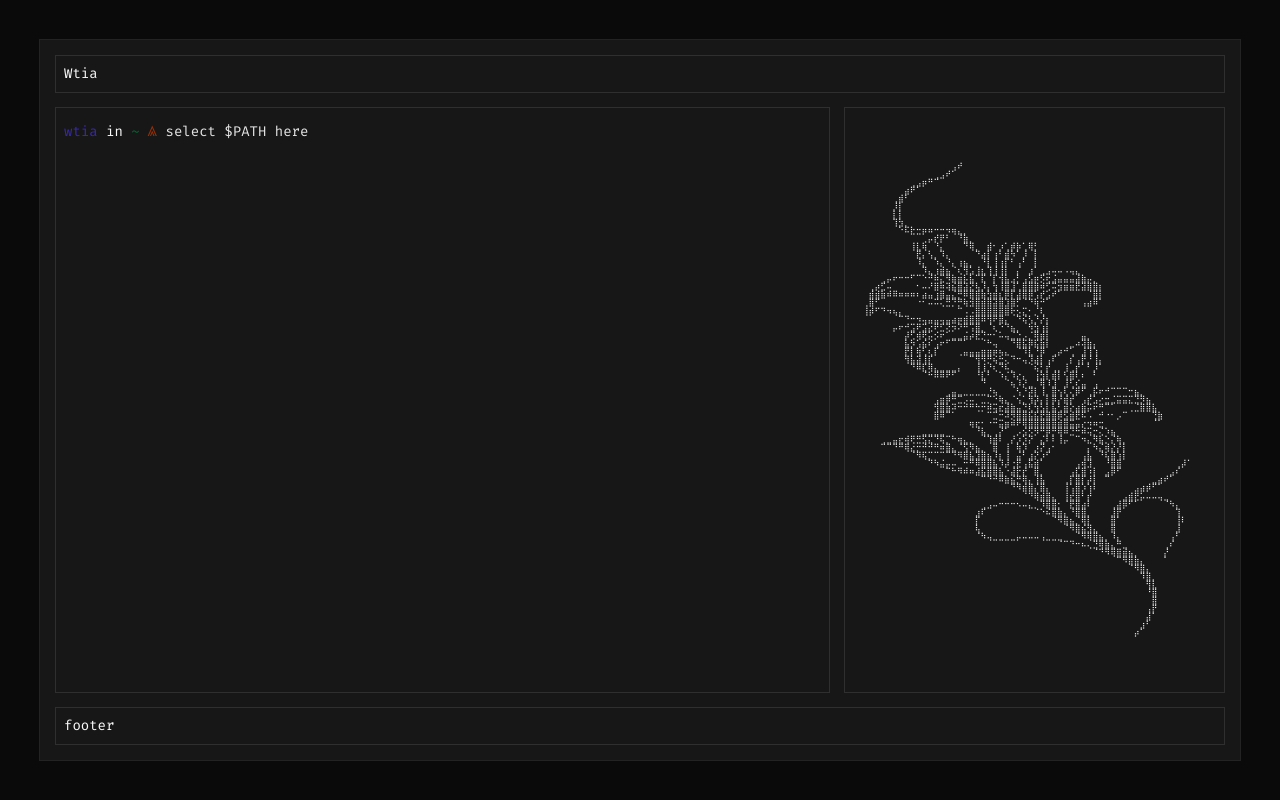
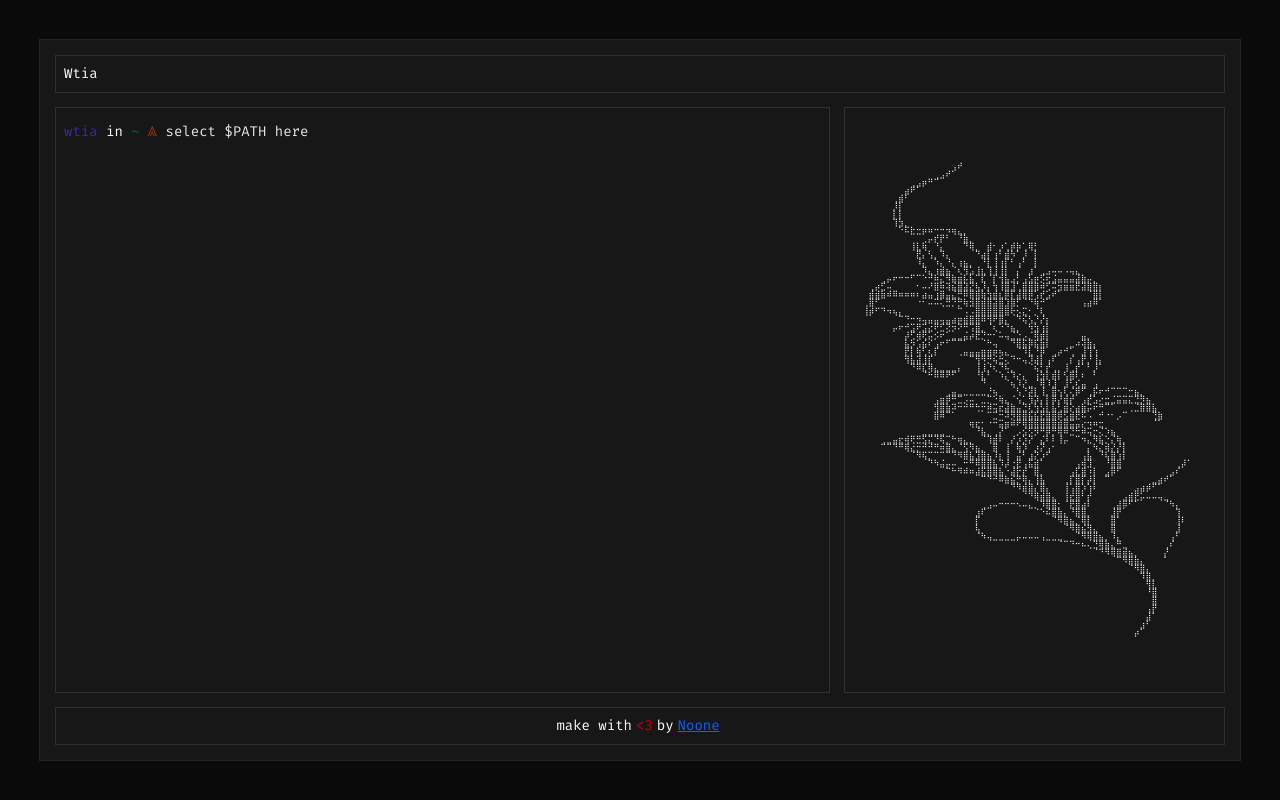
Before and after one commit to noonefr69/wtia, a React (Vite) app: page / in a window 1280 px wide. Built offline with nearby package versions, Linux system fonts and the light colour scheme.

Commit message:
add empty footer

```diff
--- a/src/components/terminal/app-layout.tsx
+++ b/src/components/terminal/app-layout.tsx
@@ -1,4 +1,5 @@
 import { Card } from "../ui/card";
+import TerminalFooter from "./footer";
 import TerminalHeader from "./header";
 import { MusicLists } from "./music-lists";
 import MusicPlayer from "./music-player";
@@ -21,7 +22,7 @@ export default function AppLayout() {
         </Card>
       </div>
       <Card id="footer" className="p-2">
-        footer
+        <TerminalFooter />
       </Card>
     </Card>
   );
--- /dev/null
+++ b/src/components/terminal/footer.tsx
@@ -0,0 +1,14 @@
+export default function TerminalFooter() {
+  return (
+    <div className="flex items-center justify-center">
+      make with <span className="text-red-700 mx-1">{"<3"}</span> by{" "}
+      <a
+        href="https://github.com/noonefr69"
+        target="_blank"
+        className="underline mx-1 text-blue-600"
+      >
+        Noone
+      </a>
+    </div>
+  );
+}
--- a/src/components/terminal/music-player.tsx
+++ b/src/components/terminal/music-player.tsx
@@ -153,7 +153,7 @@ export default function MusicPlayer() {
           max={duration}
           min={0}
           disabled={!duration}
-          step={0.1}
+          step={0.05}
           onValueChange={([newVal]) => {
             if (audioRef.current) {
               audioRef.current.currentTime = newVal;
```
